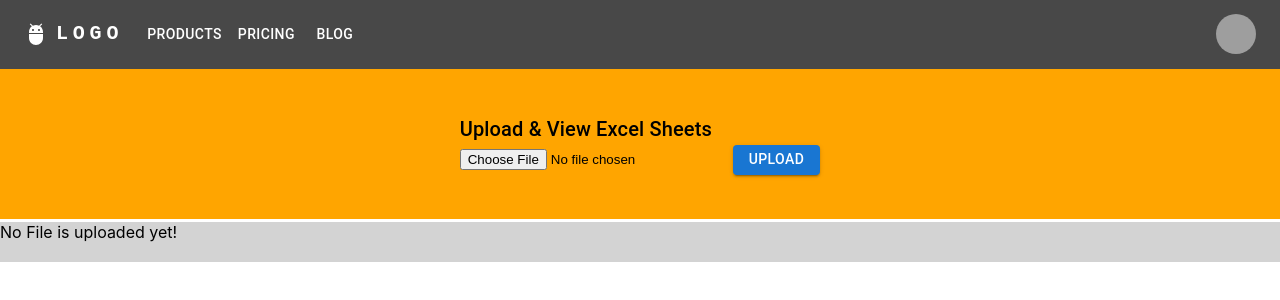
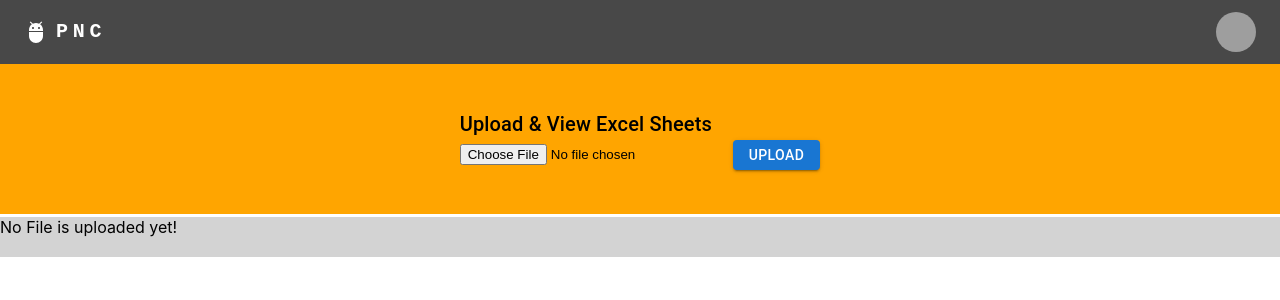
Before and after one commit to TechieeHub/Project, a React (Create React App) app: page / in a window 1280 px wide. Shown: the top 300 px of the page. Built offline with nearby package versions, Linux system fonts and the light colour scheme; grey boxes are pictures that could not be loaded.

Commit message:
Minor changes

```diff
--- a/src/components/header/AppHeader.js
+++ b/src/components/header/AppHeader.js
@@ -13,7 +13,8 @@ import Tooltip from '@mui/material/Tooltip';
 import MenuItem from '@mui/material/MenuItem';
 import AdbIcon from '@mui/icons-material/Adb';
 
-const pages = ['Products', 'Pricing', 'Blog'];
+// const pages = ['Products', 'Pricing', 'Blog'];
+const pages=[];
 const settings = ['Profile', 'Account', 'Dashboard', 'Logout'];
 
 const AppHeader=()=> {
@@ -55,7 +56,7 @@ const AppHeader=()=> {
               textDecoration: 'none',
             }}
           >
-            LOGO
+            PNC
           </Typography>
 
           <Box sx={{ flexGrow: 1, display: { xs: 'flex', md: 'none' } }}>
```
